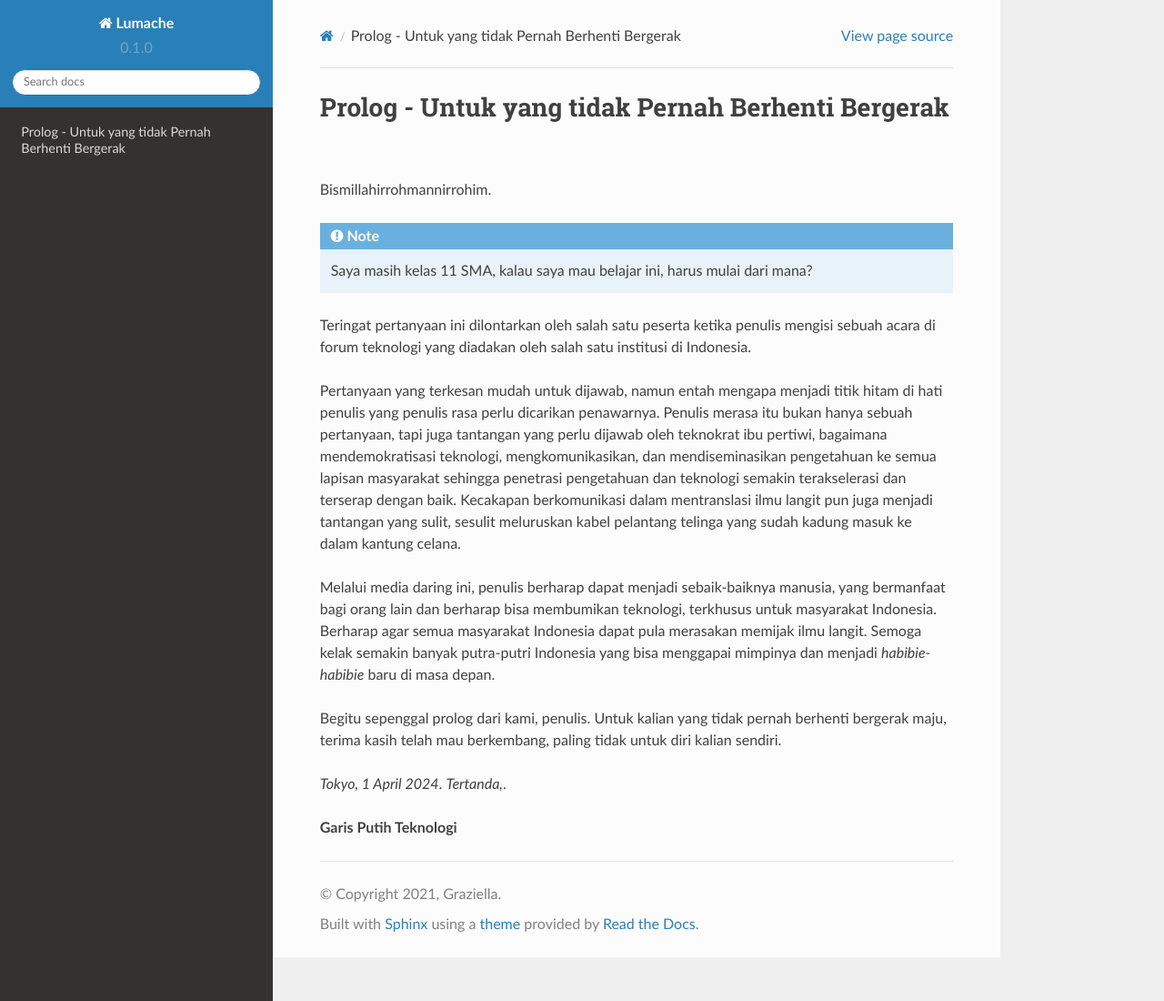
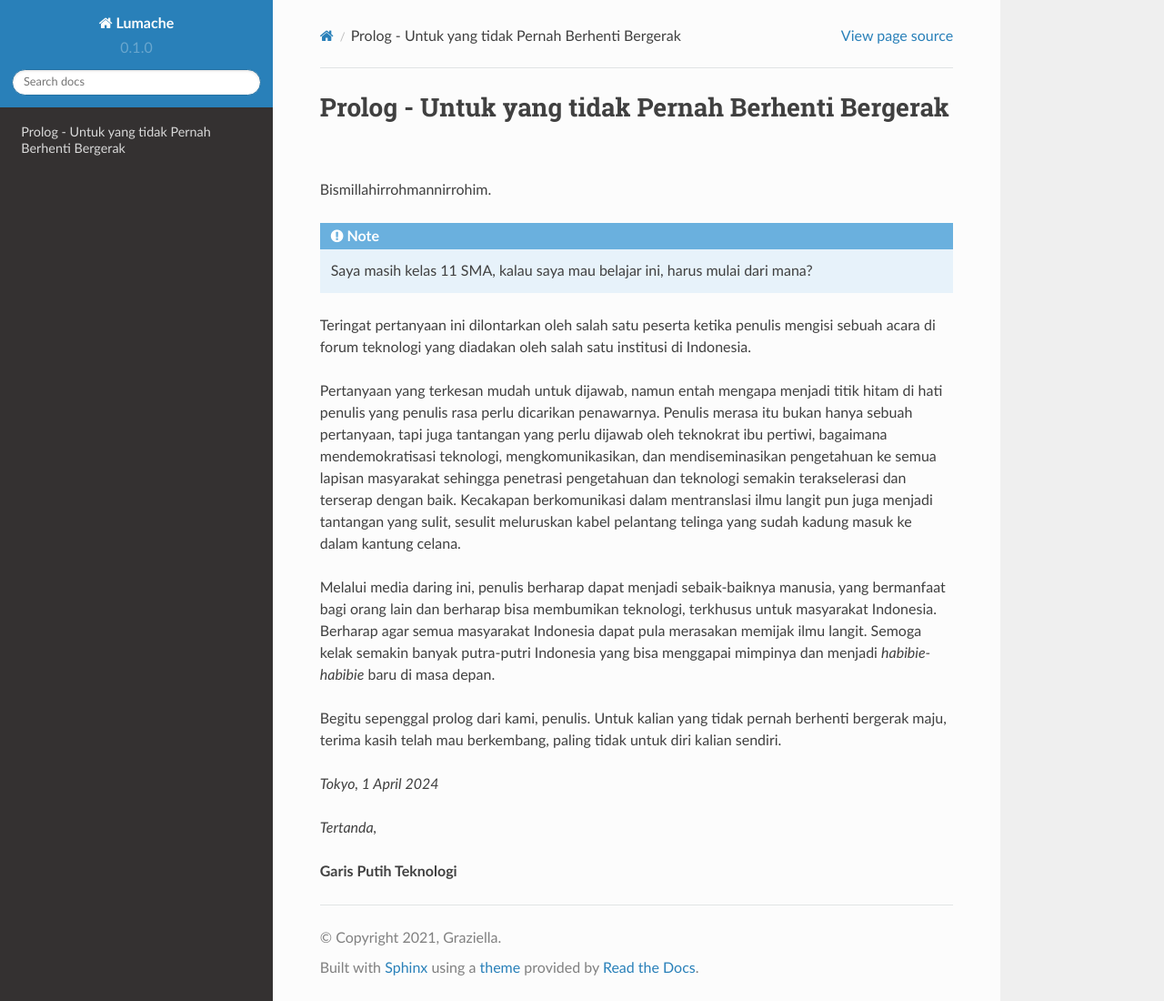
Before and after one commit to garisputihteknologi/garisputihteknologi, a Sphinx documentation site: the page built from docs/source/index.rst, in a window 1280 px wide and 1100 px high. Shown: the whole window at 91% size. Built offline with Sphinx 7.4.7 and the Read the Docs theme 2.0.0, drawn with Linux system fonts in a browser that asks for light colours.

```diff
--- a/docs/source/index.rst
+++ b/docs/source/index.rst
@@ -13,8 +13,9 @@ Melalui media daring ini, penulis berharap dapat menjadi sebaik-baiknya manusia,
 
 Begitu sepenggal prolog dari kami, penulis. Untuk kalian yang tidak pernah berhenti bergerak maju, terima kasih telah mau berkembang, paling tidak untuk diri kalian sendiri.
 
-*Tokyo, 1 April 2024*.
-*Tertanda,*.
+*Tokyo, 1 April 2024*
+
+*Tertanda,*
 
 
 **Garis Putih Teknologi**
```
